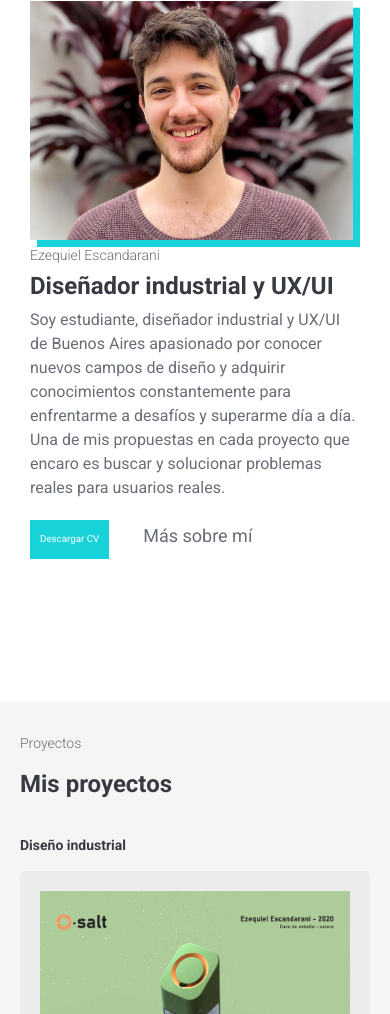
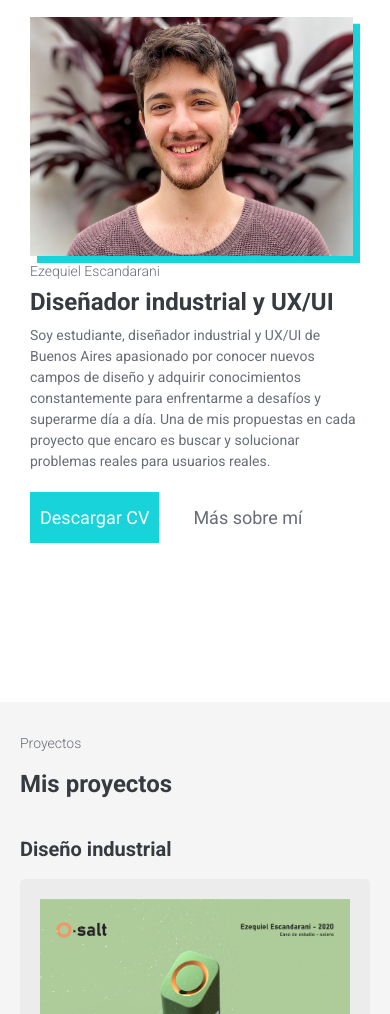
Before and after one commit to Eescandarani/Portfolio_web, a plain HTML site: page index.html in a window 390 px wide. Shown: the part 986-2000 px from the top of the page. Drawn offline with Linux system fonts and the light colour scheme.

Commit message:
Queries de tipografías corregidos

```diff
--- a/sass/estilos.scss
+++ b/sass/estilos.scss
@@ -121,7 +121,7 @@ button{
     background-color: $celeste;
     border: none;
     color: #fdfdfd;
-    font-size: 2.5vmin;
+    font-size: 18px;
     font-weight: normal;
 }
 
@@ -358,10 +358,10 @@ form {
 }
 
 
-/**********************MEDIA QERIES***********************/
+/**********************MEDIA QuERIES***********************/
 
 
-@media screen and (max-width: 1280px){
+@media screen and (max-width: 1400px){
 
     h1 {
         font-size: 28px;
@@ -372,7 +372,7 @@ form {
     }
 
     h3 {
-        font-size: 16px;
+        font-size: 24px;
     }
 
     h4 {
@@ -465,7 +465,7 @@ form {
     }
 
     h3 {
-        font-size: 14px;
+        font-size: 20px;
     }
 
     h4 {
@@ -473,11 +473,11 @@ form {
     }
 
     p {
-        font-size: 16px;
+        font-size: 14px;
     }
 
     a {
-        font-size: 16px;
+        font-size: 14px;
     }
 
     #proyectos {
```
Also changed, not shown: sass/estilos.css, 1 other file.
